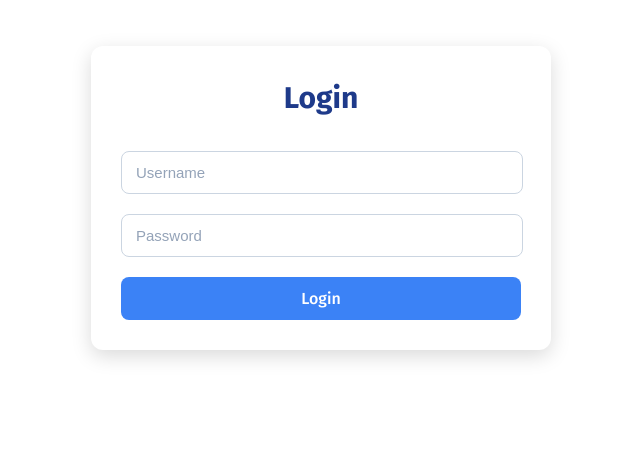
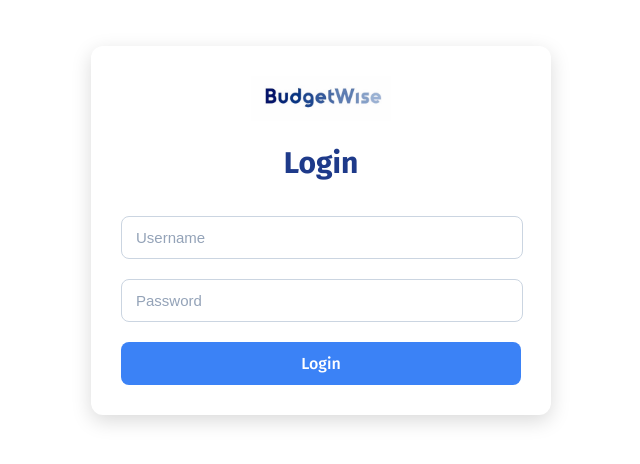
Before and after one commit to ayahmeftah/personal-finance-tracker-frontend, a React (Vite) app: page /login in a window 1280 px wide. Shown: the part 104-568 px from the top of the page, without its empty margins (319-959 px from the left). Built offline with nearby package versions, Linux system fonts and the light colour scheme; no server answers; a web font is replaced by a local one.

Commit message:
adding logo

```diff
--- a/public/styles/auth.css
+++ b/public/styles/auth.css
@@ -66,3 +66,11 @@
 .auth-button:hover {
   background-color: #2563eb;
 }
+
+.auth-logo {
+  display: block;
+  margin: 0 auto 20px auto;
+  width: 140px;
+  height: auto;
+
+}
--- a/src/components/LoginForm/LoginForm.jsx
+++ b/src/components/LoginForm/LoginForm.jsx
@@ -28,6 +28,7 @@ function LoginForm({ onLogin }) {
   return (
     <div className='container'>
     <form className='auth-form' onSubmit={handleSubmit}>
+      <img src='public/images/logo.jpg' alt='logo' className='auth-logo'></img>
       <h2 className='auth-title'>Login</h2>
       <input
         className='auth-input'
--- a/src/components/SignUpForm/SignUpForm.jsx
+++ b/src/components/SignUpForm/SignUpForm.jsx
@@ -39,6 +39,7 @@ function SignUp({ onSignUp }) {
   return (
     <div className='container'>
     <form onSubmit={handleSubmit} className='auth-form'>
+            <img src='public/images/logo.jpg' alt='logo' className='auth-logo'></img>
       <h2 className='auth-title'>Sign Up</h2>
 
       <input
```
Also changed, not shown: public/images/logo.jpg (added).
